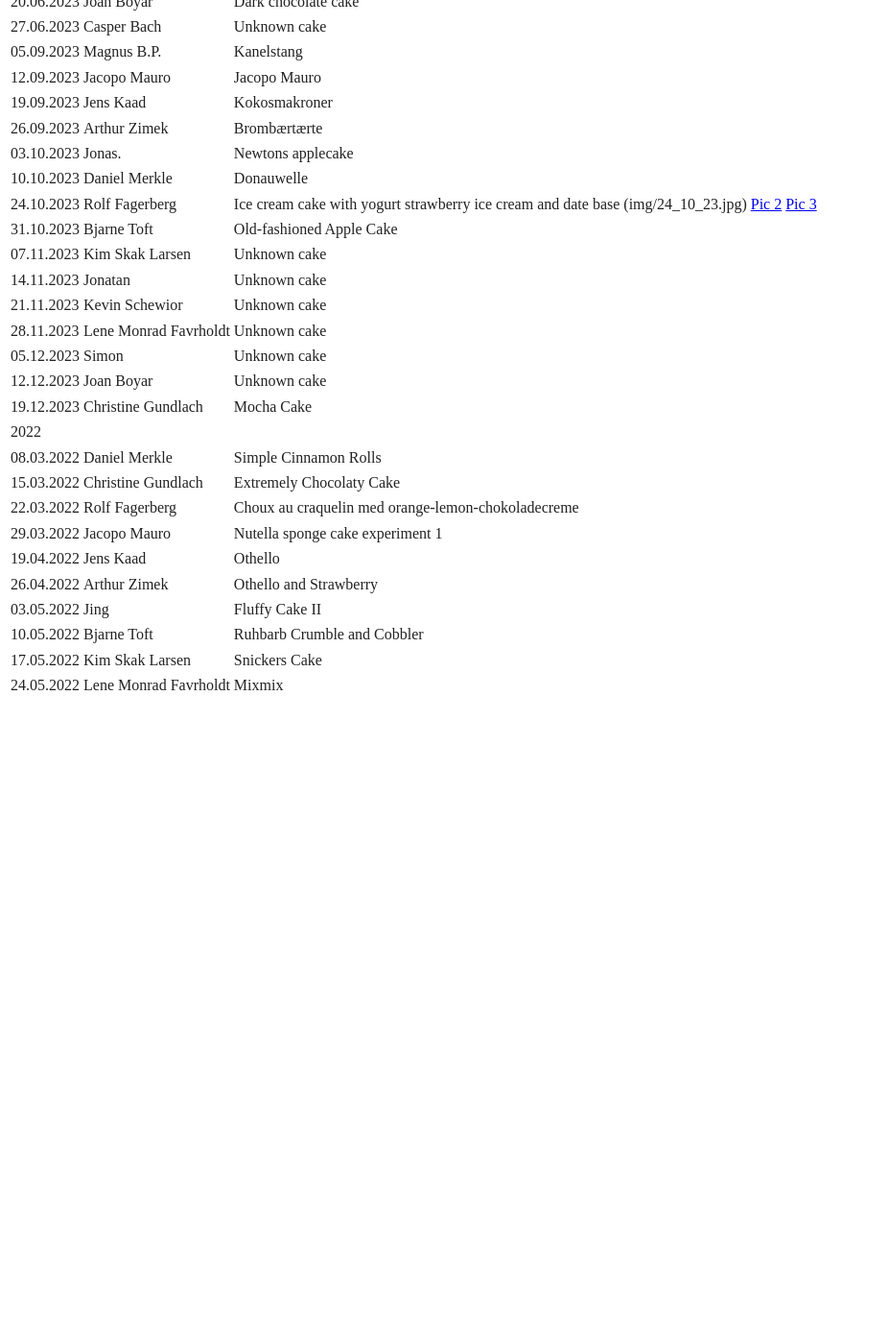
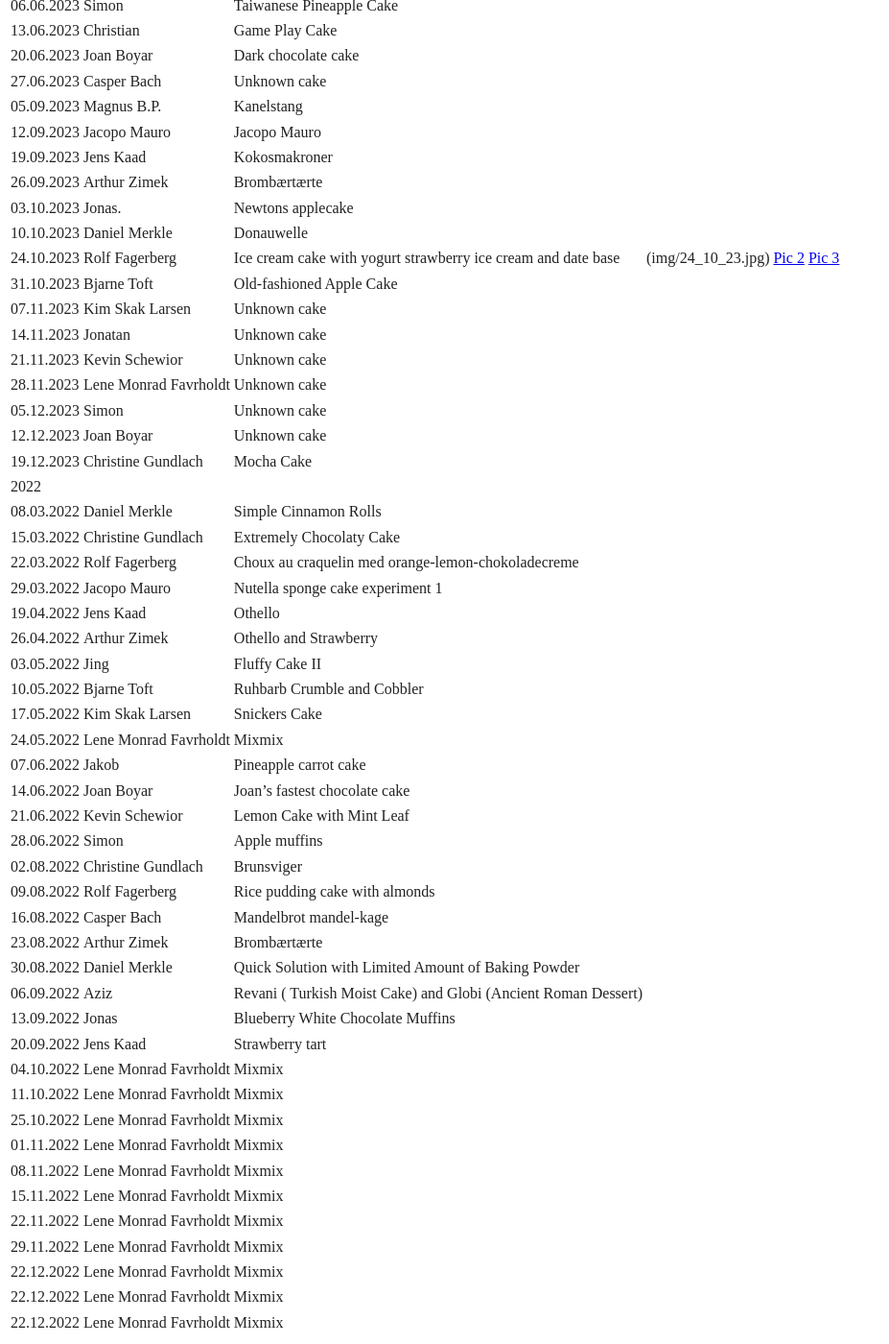
Before and after one commit to larsrohwedder/larsrohwedder.github.io, a Jekyll site: the page built from cakeclub/history.md, in a window 1280 px wide and 1400 px high, scrolled down 733 px. Shown: the whole window at 96% size, without its empty margins (0-927 px from the left). Built offline with Jekyll 4.4.1, drawn with Linux system fonts in a browser that asks for light colours; our own code applies the rules of GitHub Pages for plain Markdown files; before the commit the page ends 1469 px from its top, so only the background shows below that; some of the changed text lies outside the part shown.

Commit message:
Update history.md

```diff
--- a/cakeclub/history.md
+++ b/cakeclub/history.md
@@ -7,6 +7,10 @@
 | 24.03.2026 | Bjarne Toft           | [Election day cake](img/24_03_26.jpg) |
 | 17.03.2026 | Lars Rohwedder        | [Layered cake with chocolate butter cream and Estonian jam](img/17_03_26.jpg) |
 | 10.03.2026 | Kevin Schewior        | [Kardemommesnurrer & Kanelsnurrer](img/10_03_26.jpg) |
+
+|       2024 |
+| 19.03.2024 | Christine Gundlach    | Tiramisu-inspired cake |
+
 |       2023 |
 | 10.01.2023 | Joan Boyar            | Pingo Pingu |
 | 17.01.2023 | Christine Gundlach    | Homemade Carnival Buns |
@@ -54,4 +58,27 @@
 | 03.05.2022 | Jing                  | Fluffy Cake II |
 | 10.05.2022 | Bjarne Toft           | Ruhbarb Crumble and Cobbler |
 | 17.05.2022 | Kim Skak Larsen       | Snickers Cake |
-| 24.05.2022 | Lene Monrad Favrholdt | Mixmix |
+| 24.05.2022 | Lene Monrad Favrholdt |  Mixmix |
+| 07.06.2022 | Jakob                 | Pineapple carrot cake|
+| 14.06.2022 | Joan Boyar            | Joan's fastest chocolate cake |
+| 21.06.2022 | Kevin Schewior        | Lemon Cake with Mint Leaf |
+| 28.06.2022 | Simon                 | Apple muffins |
+| 02.08.2022 | Christine Gundlach    | Brunsviger |
+| 09.08.2022 | Rolf Fagerberg        | Rice pudding cake with almonds|
+| 16.08.2022 | Casper Bach           | Mandelbrot mandel-kage |
+| 23.08.2022 | Arthur Zimek          | Brombærtærte |
+| 30.08.2022 | Daniel Merkle         | Quick Solution with Limited Amount of Baking Powder |
+| 06.09.2022 | Aziz                  |Revani ( Turkish Moist Cake) and Globi (Ancient Roman Dessert)
+| 13.09.2022 | Jonas                 | Blueberry White Chocolate Muffins |
+| 20.09.2022 | Jens Kaad             | Strawberry tart |
+| 04.10.2022 | Lene Monrad Favrholdt | Mixmix |
+| 11.10.2022 | Lene Monrad Favrholdt | Mixmix |
+| 25.10.2022 | Lene Monrad Favrholdt | Mixmix |
+| 01.11.2022 | Lene Monrad Favrholdt | Mixmix |
+| 08.11.2022 | Lene Monrad Favrholdt | Mixmix |
+| 15.11.2022 | Lene Monrad Favrholdt | Mixmix |
+| 22.11.2022 | Lene Monrad Favrholdt | Mixmix |
+| 29.11.2022 | Lene Monrad Favrholdt | Mixmix |
+| 22.12.2022 | Lene Monrad Favrholdt | Mixmix |
+| 22.12.2022 | Lene Monrad Favrholdt | Mixmix |
+| 22.12.2022 | Lene Monrad Favrholdt | Mixmix |
```
